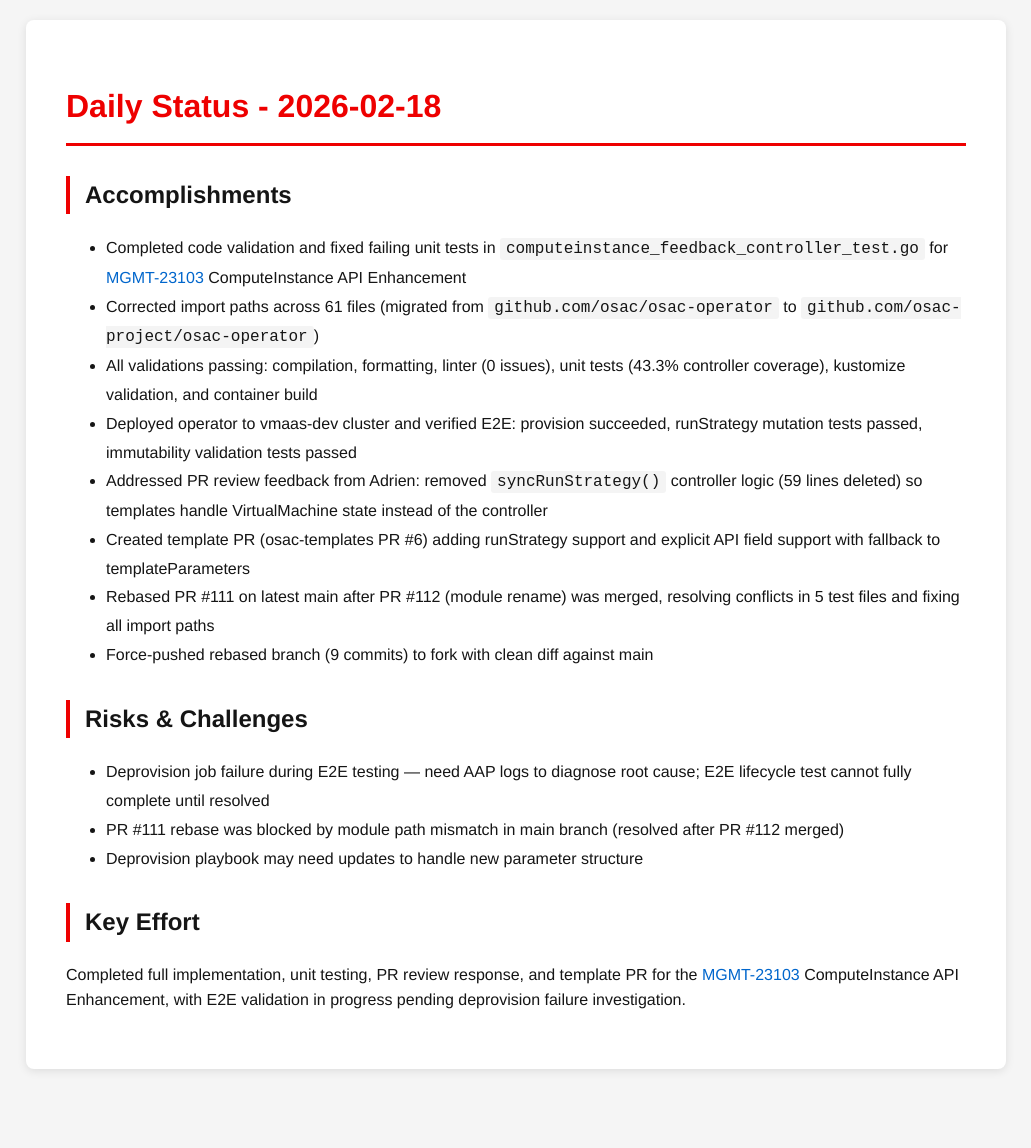
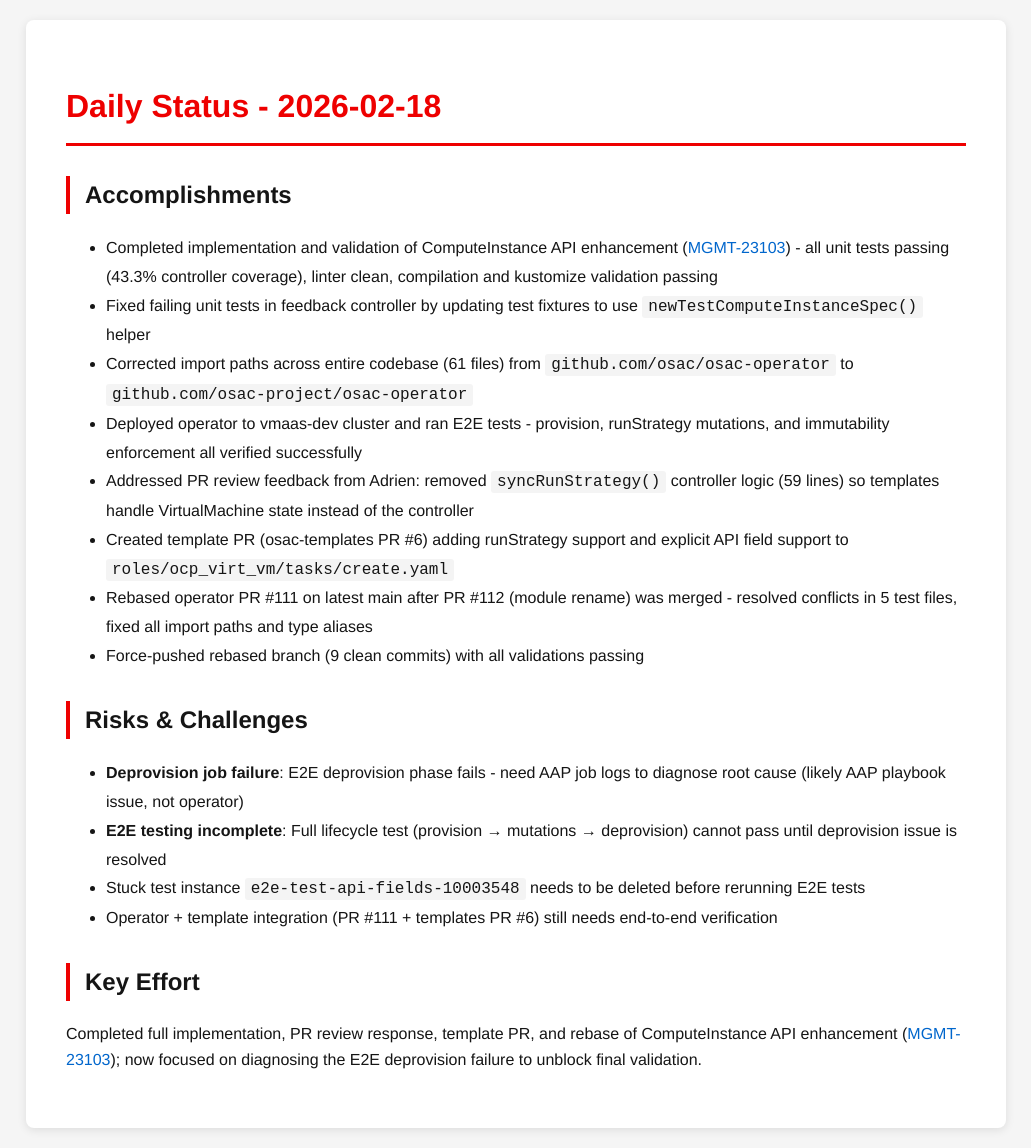
Before and after one commit to tzvatot/daily-status, a Jekyll site: the page built from 2026-02-18.md, in a window 1280 px wide. Shown: the whole page, without its empty margins (124-1155 px from the left). Built offline with Jekyll 4.4.1, drawn with Linux system fonts in a browser that asks for light colours; before the commit the page ends 1089 px from its top, so only the background shows below that.

Commit message:
Daily status update - 2026-02-18

```diff
--- a/2026-02-18.md
+++ b/2026-02-18.md
@@ -8,21 +8,22 @@ date: 2026-02-18
 
 ## Accomplishments
 
-- Completed code validation and fixed failing unit tests in `computeinstance_feedback_controller_test.go` for [MGMT-23103](https://issues.redhat.com/browse/MGMT-23103) ComputeInstance API Enhancement
-- Corrected import paths across 61 files (migrated from `github.com/osac/osac-operator` to `github.com/osac-project/osac-operator`)
-- All validations passing: compilation, formatting, linter (0 issues), unit tests (43.3% controller coverage), kustomize validation, and container build
-- Deployed operator to vmaas-dev cluster and verified E2E: provision succeeded, runStrategy mutation tests passed, immutability validation tests passed
-- Addressed PR review feedback from Adrien: removed `syncRunStrategy()` controller logic (59 lines deleted) so templates handle VirtualMachine state instead of the controller
-- Created template PR (osac-templates PR #6) adding runStrategy support and explicit API field support with fallback to templateParameters
-- Rebased PR #111 on latest main after PR #112 (module rename) was merged, resolving conflicts in 5 test files and fixing all import paths
-- Force-pushed rebased branch (9 commits) to fork with clean diff against main
+- Completed implementation and validation of ComputeInstance API enhancement ([MGMT-23103](https://issues.redhat.com/browse/MGMT-23103)) - all unit tests passing (43.3% controller coverage), linter clean, compilation and kustomize validation passing
+- Fixed failing unit tests in feedback controller by updating test fixtures to use `newTestComputeInstanceSpec()` helper
+- Corrected import paths across entire codebase (61 files) from `github.com/osac/osac-operator` to `github.com/osac-project/osac-operator`
+- Deployed operator to vmaas-dev cluster and ran E2E tests - provision, runStrategy mutations, and immutability enforcement all verified successfully
+- Addressed PR review feedback from Adrien: removed `syncRunStrategy()` controller logic (59 lines) so templates handle VirtualMachine state instead of the controller
+- Created template PR (osac-templates PR #6) adding runStrategy support and explicit API field support to `roles/ocp_virt_vm/tasks/create.yaml`
+- Rebased operator PR #111 on latest main after PR #112 (module rename) was merged - resolved conflicts in 5 test files, fixed all import paths and type aliases
+- Force-pushed rebased branch (9 clean commits) with all validations passing
 
 ## Risks & Challenges
 
-- Deprovision job failure during E2E testing — need AAP logs to diagnose root cause; E2E lifecycle test cannot fully complete until resolved
-- PR #111 rebase was blocked by module path mismatch in main branch (resolved after PR #112 merged)
-- Deprovision playbook may need updates to handle new parameter structure
+- **Deprovision job failure**: E2E deprovision phase fails - need AAP job logs to diagnose root cause (likely AAP playbook issue, not operator)
+- **E2E testing incomplete**: Full lifecycle test (provision → mutations → deprovision) cannot pass until deprovision issue is resolved
+- Stuck test instance `e2e-test-api-fields-10003548` needs to be deleted before rerunning E2E tests
+- Operator + template integration (PR #111 + templates PR #6) still needs end-to-end verification
 
 ## Key Effort
 
-Completed full implementation, unit testing, PR review response, and template PR for the [MGMT-23103](https://issues.redhat.com/browse/MGMT-23103) ComputeInstance API Enhancement, with E2E validation in progress pending deprovision failure investigation.
+Completed full implementation, PR review response, template PR, and rebase of ComputeInstance API enhancement ([MGMT-23103](https://issues.redhat.com/browse/MGMT-23103)); now focused on diagnosing the E2E deprovision failure to unblock final validation.
```
